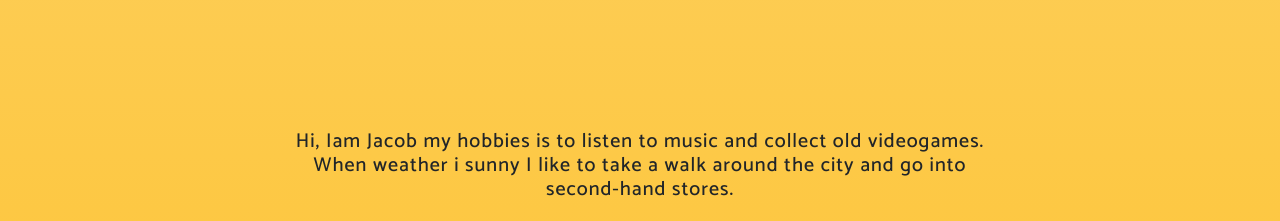
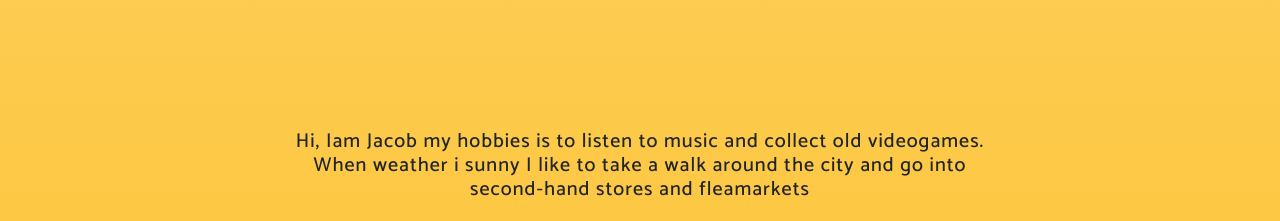
Before and after one commit to JacobEhvall/jacobehvall.github.io, a website with bundled scripts: page index.html in a window 1280 px wide. Shown: the part 820-1041 px from the top of the page. Built offline with nearby package versions, Linux system fonts and the light colour scheme; a web font is replaced by a local one.

Commit message:
added fleamarkets inside about me

```diff
--- a/index.html
+++ b/index.html
@@ -62,7 +62,7 @@
     <div class="container">
       <div class="row">
         <div class="col-md-8 mx-auto">
-          <h5 class="section-heading">Hi, Iam Jacob my hobbies is to listen to music and collect old videogames. When weather i sunny I like to take a walk around the city and go into second-hand stores.</h5>
+          <h5 class="section-heading">Hi, Iam Jacob my hobbies is to listen to music and collect old videogames. When weather i sunny I like to take a walk around the city and go into second-hand stores and fleamarkets</h5>
           <img id ="person"src="img/personligbild.jpg" alt="personlig" width="400" height="00">
           </div>
         </div>
```
